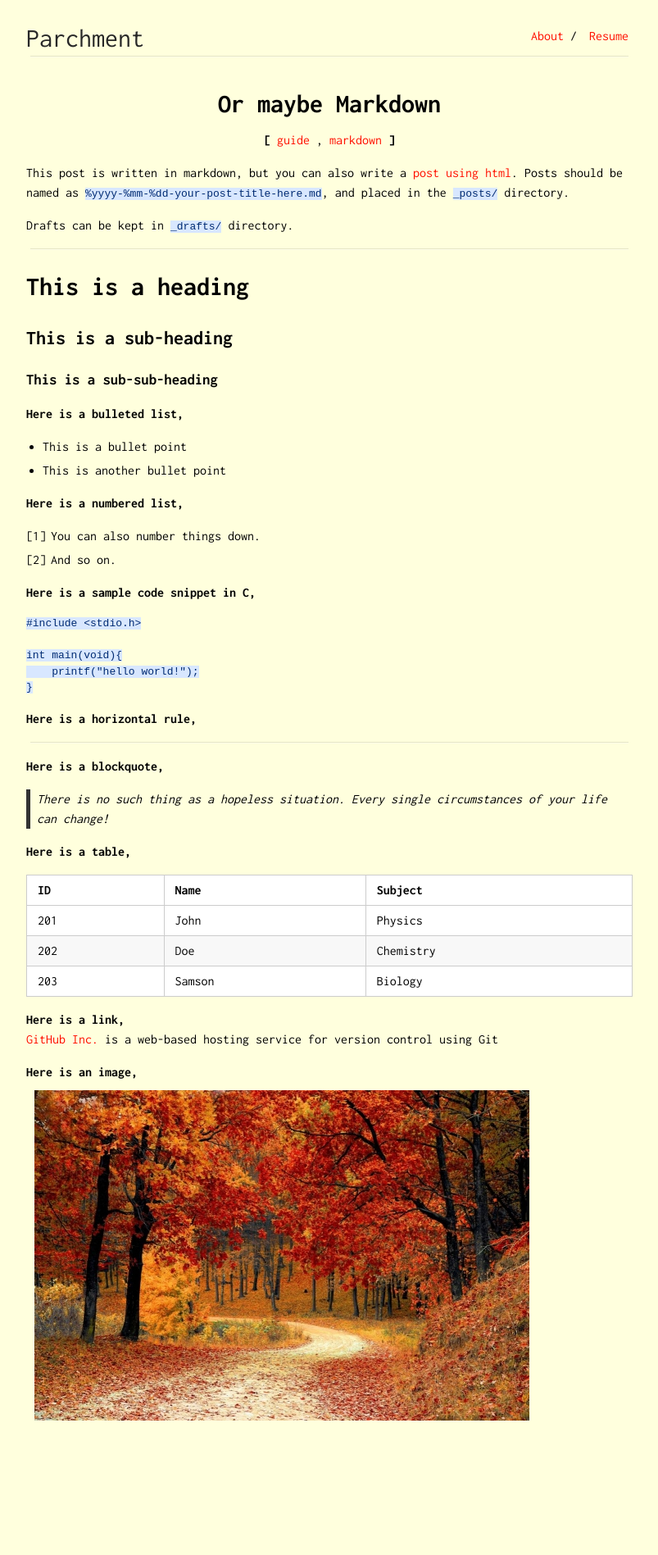
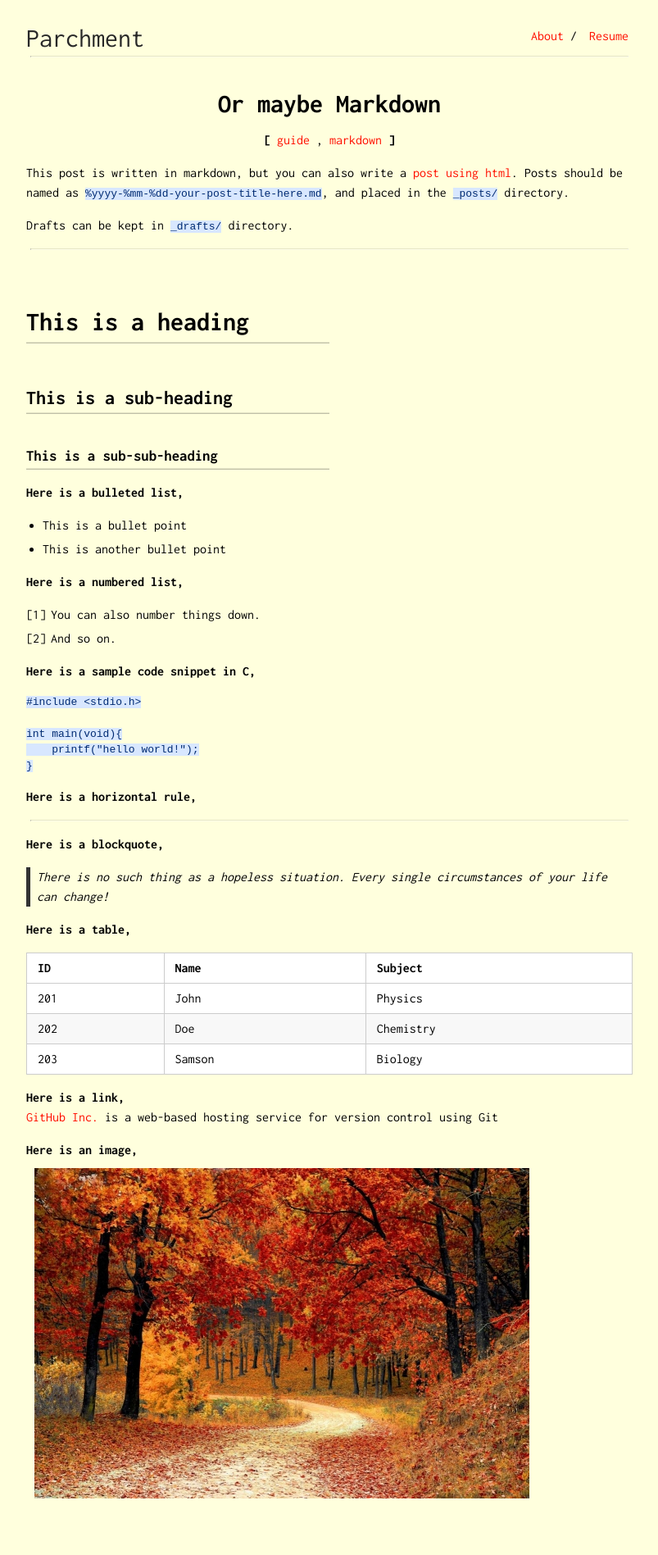
Before and after one commit to rhl-bthr/parchment, a Jekyll site: the page built from _posts/2018-10-20-markdown-posts.md, in a window 1280 px wide. Shown: the whole page at 82% size, without its empty margins (238-1041 px from the left). Built offline with Jekyll 4.4.1, drawn with Linux system fonts in a browser that asks for light colours; before the commit the page ends 1802 px from its top, so only the background shows below that.

Commit message:
add half hr after heading

```diff
--- a/css/main.scss
+++ b/css/main.scss
@@ -25,7 +25,6 @@ a:hover {
     text-decoration: underline;
 }
 hr {
-    border: none;
     margin: 5px;
     border-top: 1px solid rgba(0, 0, 0, 0.1);
     border-bottom: 1px solid rgba(255, 255, 255, 0.3);
@@ -172,8 +171,17 @@ code {
 .content {
     line-height: 1.5;
     h1, h2, h3, h4 {
+        margin-block-start: 2em !important;
         margin-block-end: 0em !important;
     }
+    h1:after, h2:after, h3:after, h4:after {
+        content: '';
+        display: block;
+        width: 50%;
+        border-top: 0.5px solid rgba(0, 0, 0, 0.1);
+        border-bottom: 0.5px solid rgba(50, 50, 50, 0.3);
+    }
+
     ol {
         counter-reset: list;
     }
```
